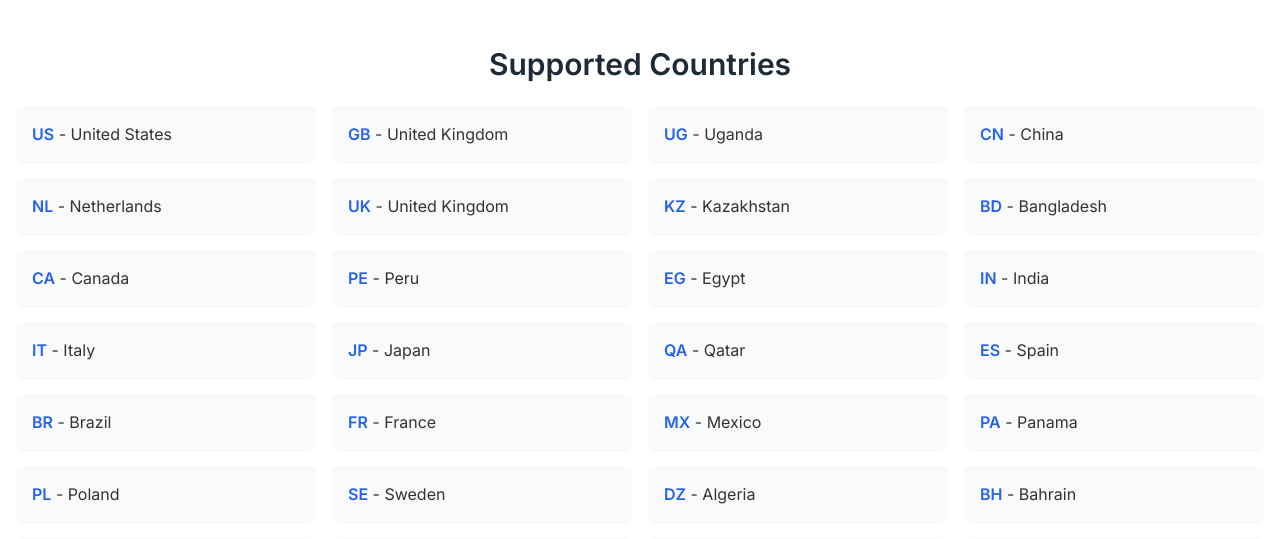
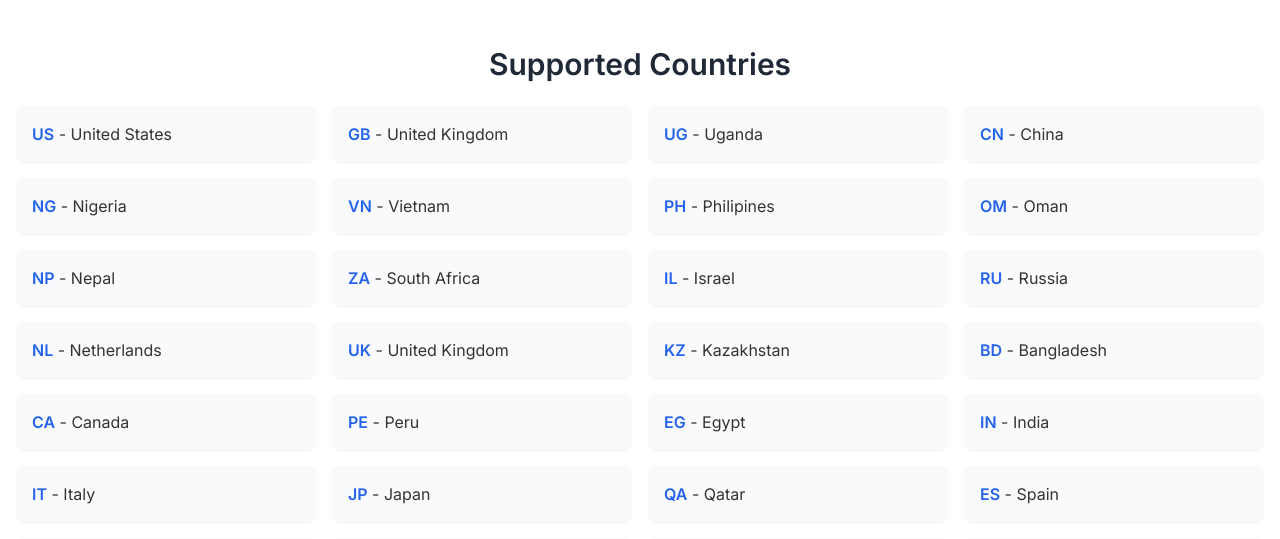
Before and after one commit to abirxdhack/Fake-Address-Gen, a Flask app: page / in a window 1280 px wide. Shown: the part 1691-2230 px from the top of the page. Run offline with Flask 3, Linux system fonts and the light colour scheme; some libraries are stand-ins or nearby versions.

Commit message:
Update status.html

```diff
--- a/templates/status.html
+++ b/templates/status.html
@@ -74,6 +74,14 @@
                     <option value="BD">Bangladesh (BD)</option>
                     <option value="CA">Canada (CA)</option>
                     <option value="PE">Peru (PE)</option>
+					<option value="NG">Nigeria (NG)</option>
+					<option value="VN">Vietnam (VN)</option>
+					<option value="OM">Oman (OM)</option>
+					<option value="PH">Philipines (PH)</option>
+					<option value="NP">Nepal (NP)</option>
+					<option value="ZA">South Africa (ZA)</option>
+					<option value="IL">Israel(IL)</option>
+					<option value="RU">Russia(RU)</option>
                     <option value="EG">Egypt (EG)</option>
 	            <option value="NL">Netherlands (NL)</option>
                     <option value="IN">India (IN)</option>
@@ -190,6 +198,30 @@
                 </div>
 				<div class="bg-gray-50 p-4 rounded-lg shadow-sm hover:shadow-md transition">
                     <span class="font-semibold text-blue-600">CN</span> - China
+                </div>
+				<div class="bg-gray-50 p-4 rounded-lg shadow-sm hover:shadow-md transition">
+                    <span class="font-semibold text-blue-600">NG</span> - Nigeria
+                </div>
+				<div class="bg-gray-50 p-4 rounded-lg shadow-sm hover:shadow-md transition">
+                    <span class="font-semibold text-blue-600">VN</span> - Vietnam
+                </div>
+				<div class="bg-gray-50 p-4 rounded-lg shadow-sm hover:shadow-md transition">
+                    <span class="font-semibold text-blue-600">PH</span> - Philipines
+                </div>
+				<div class="bg-gray-50 p-4 rounded-lg shadow-sm hover:shadow-md transition">
+                    <span class="font-semibold text-blue-600">OM</span> - Oman
+                </div>
+				<div class="bg-gray-50 p-4 rounded-lg shadow-sm hover:shadow-md transition">
+                    <span class="font-semibold text-blue-600">NP</span> - Nepal
+                </div>
+				<div class="bg-gray-50 p-4 rounded-lg shadow-sm hover:shadow-md transition">
+                    <span class="font-semibold text-blue-600">ZA</span> - South Africa
+                </div>
+				<div class="bg-gray-50 p-4 rounded-lg shadow-sm hover:shadow-md transition">
+                    <span class="font-semibold text-blue-600">IL</span> - Israel
+                </div>
+				<div class="bg-gray-50 p-4 rounded-lg shadow-sm hover:shadow-md transition">
+                    <span class="font-semibold text-blue-600">RU</span> - Russia
                 </div>
 				<div class="bg-gray-50 p-4 rounded-lg shadow-sm hover:shadow-md transition">
                     <span class="font-semibold text-blue-600">NL</span> - Netherlands
```
